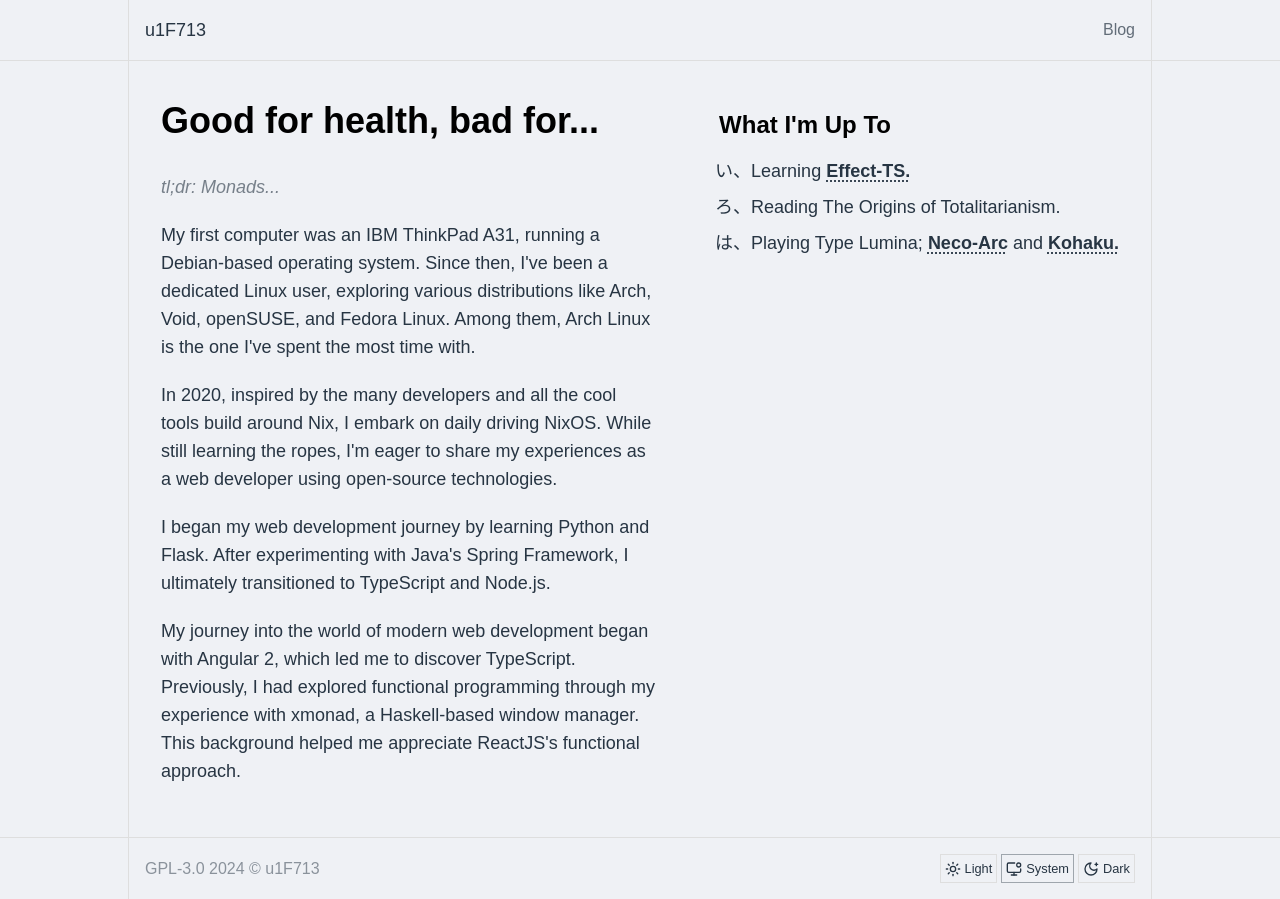
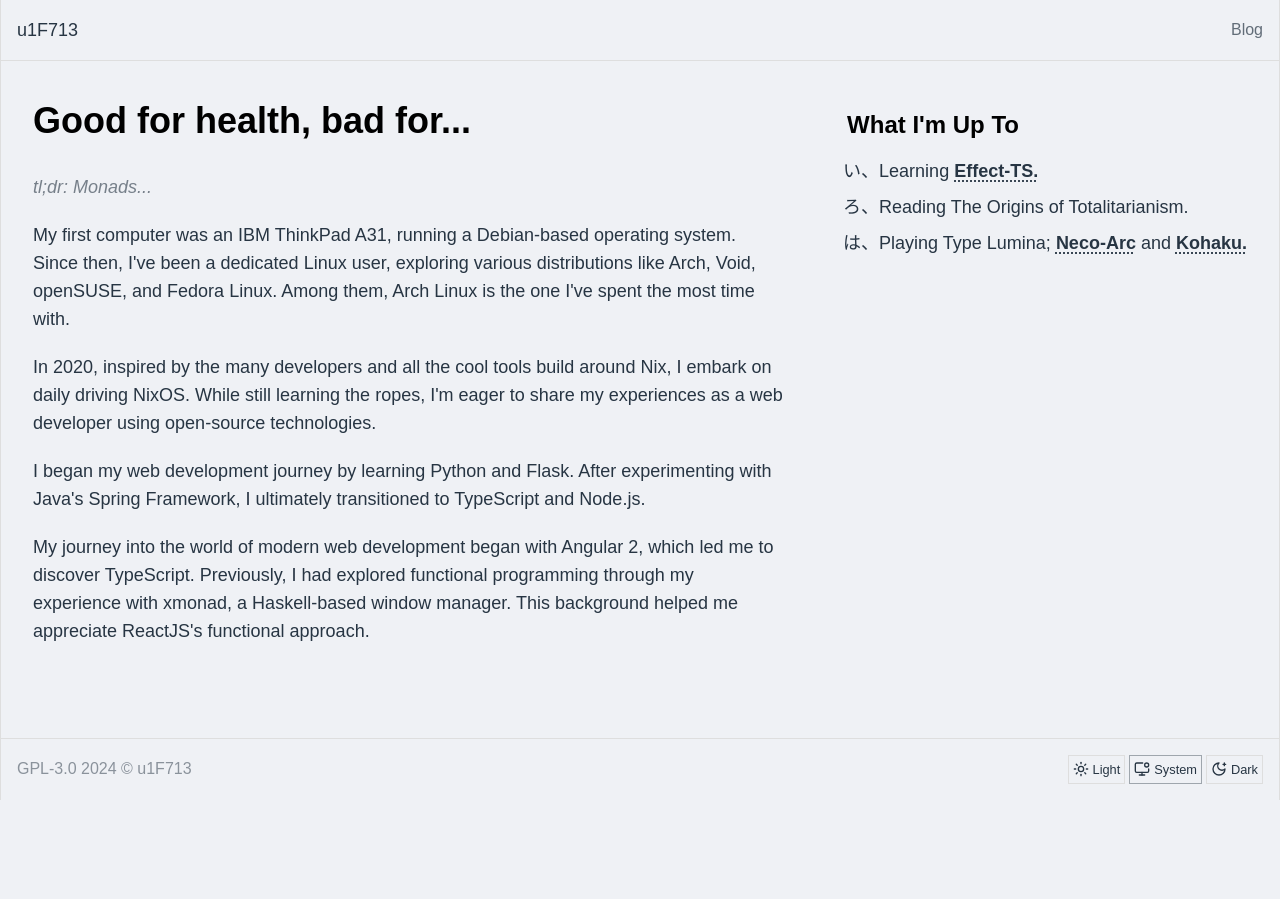
Before and after one commit to u1F713/u1F713.github.io, a Next.js app: page / in a window 1280 px wide. After the commit the page ends 800 px from the top, so only its background shows below. Built offline with nearby package versions, Linux system fonts and the light colour scheme; a web font is replaced by a local one.

Commit message:
feat(style): update grid layout

```diff
--- a/app/components/Header.tsx
+++ b/app/components/Header.tsx
@@ -2,7 +2,7 @@ import Link from 'next/link'
 
 function Header() {
   return (
-    <header className="border-ds-border mx-auto flex max-w-screen-lg items-center justify-between p-4 md:border-r md:border-l">
+    <header className="mx-auto flex items-center justify-between p-4">
       <Link className="text-lg" href="/">
         u1F713
       </Link>
--- /dev/null
+++ b/app/components/container.tsx
@@ -0,0 +1,35 @@
+import clsx from 'clsx'
+
+const Container = ({
+  'border-t': borderT,
+  'border-r': borderR,
+  'border-b': borderB,
+  'border-l': borderL,
+  children
+}: {
+  'border-t'?: boolean
+  'border-r'?: boolean
+  'border-b'?: boolean
+  'border-l'?: boolean
+  children: React.ReactNode
+}) => (
+  <div
+    className={clsx(
+      'border-ds-border',
+      borderT && 'border-t',
+      borderB && 'border-b'
+    )}
+  >
+    <div
+      className={clsx(
+        'border-ds-border mx-auto h-full w-full max-w-screen-xl',
+        borderR && 'md:border-r',
+        borderL && 'md:border-l'
+      )}
+    >
+      {children}
+    </div>
+  </div>
+)
+
+export default Container
--- a/app/layout.tsx
+++ b/app/layout.tsx
@@ -2,7 +2,8 @@ import ThemeSwitch from '@/features/themes/theme-switch'
 import type { Metadata, NextPage } from 'next'
 import { ThemeProvider } from 'next-themes'
 import { IBM_Plex_Sans_JP } from 'next/font/google'
-import Header from './components/Header'
+import Container from './components/container.tsx'
+import Header from './components/Header.tsx'
 import './globals.css'
 
 const IBM_Plex = IBM_Plex_Sans_JP({
@@ -31,21 +32,20 @@ const RootLayout: NextPage<RootProps> = ({ children }) => (
       className={`${IBM_Plex.className} text-ds-text grid min-h-screen grid-cols-1 grid-rows-[auto_1fr_auto] antialiased`}
     >
       <ThemeProvider enableSystem>
-        <div className="border-ds-border border-b">
+        <Container border-r border-b border-l>
           <Header />
-        </div>
+        </Container>
 
-        <div className="mx-auto w-full max-w-screen-lg">
-          <div className="border-ds-border h-full md:border-r md:border-l">
-            {children}
-          </div>
-        </div>
-        <div className="border-ds-border border-t">
-          <footer className="border-ds-border mx-auto flex max-w-screen-lg items-center justify-between gap-4 p-4 md:border-r md:border-l">
+        <Container border-l border-r>
+          {children}
+        </Container>
+
+        <Container border-t border-l border-r>
+          <footer className="flex items-center justify-between gap-4 p-4">
             <span className="opacity-50">GPL-3.0 2024 © u1F713</span>
             <ThemeSwitch />
           </footer>
-        </div>
+        </Container>
       </ThemeProvider>
     </body>
   </html>
```
